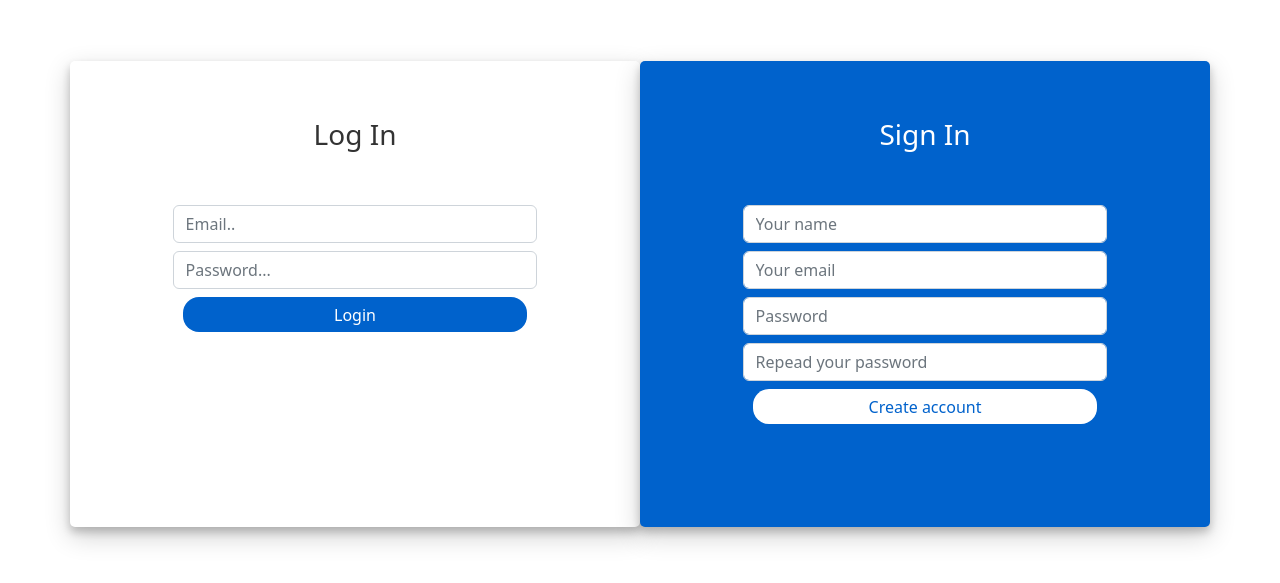
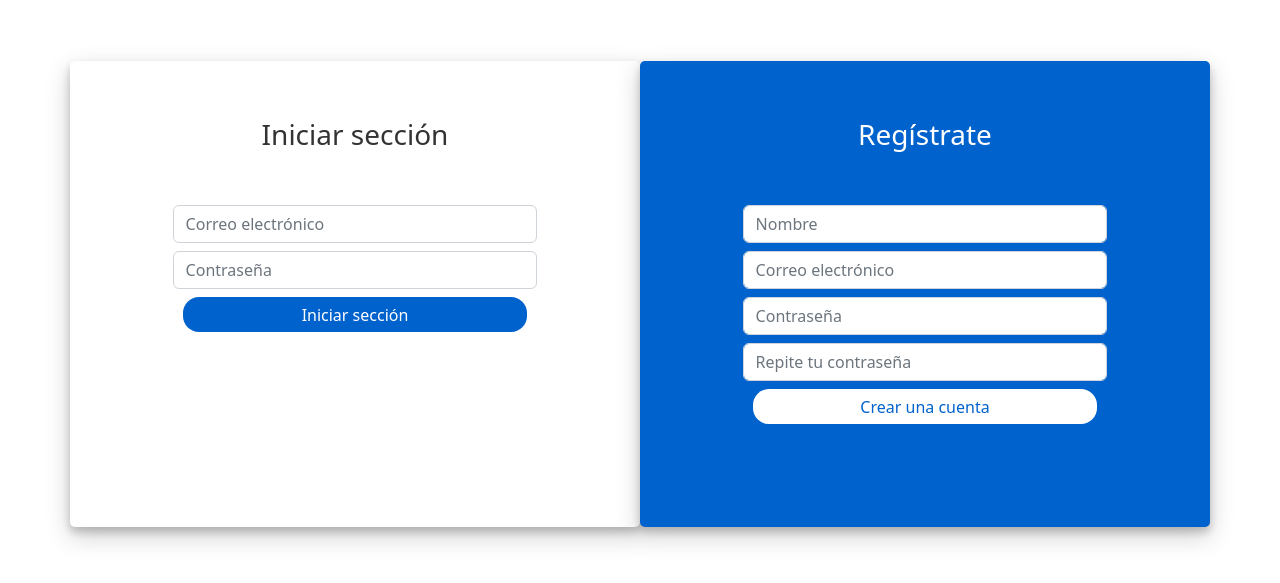
Before and after one commit to bluediu/calendar-app-frontent, a React (Create React App) app: page /auth in a window 1280 px wide. Shown: the part 131-714 px from the top of the page. Built offline with nearby package versions, Linux system fonts and the light colour scheme.

Commit message:
auth: language

```diff
--- a/src/auth/pages/forms/Login.tsx
+++ b/src/auth/pages/forms/Login.tsx
@@ -12,9 +12,11 @@ export const Login = () => {
     initialValues: initialValues(),
     validationSchema: Yup.object({
       email: Yup.string()
-        .email('Invalida email')
-        .required('email is required'),
-      password: Yup.string().required('Password is required'),
+        .email('El correo es invalido')
+        .required('El correo es necesario'),
+      password: Yup.string().required(
+        'La contraseña es necesario'
+      ),
     }),
     onSubmit: async ({ email, password }) => {
       dispatch(startLogin({ email, password }));
@@ -23,13 +25,13 @@ export const Login = () => {
 
   return (
     <>
-      <h3>Log In</h3>
+      <h3>Iniciar sección</h3>
       <form onSubmit={formik.handleSubmit}>
         <div className="form-group mb-2">
           <input
             type="text"
             className="form-control"
-            placeholder="Email.."
+            placeholder="Correo electrónico"
             name="email"
             value={formik.values.email}
             onChange={formik.handleChange}
@@ -45,7 +47,7 @@ export const Login = () => {
           <input
             type="password"
             className="form-control"
-            placeholder="Password..."
+            placeholder="Contraseña"
             name="password"
             value={formik.values.password}
             onChange={formik.handleChange}
@@ -61,7 +63,7 @@ export const Login = () => {
           <input
             type="submit"
             className="btnSubmit"
-            value="Login"
+            value="Iniciar sección"
           />
         </div>
       </form>
--- a/src/auth/pages/forms/Register.tsx
+++ b/src/auth/pages/forms/Register.tsx
@@ -12,22 +12,22 @@ export function Register() {
     initialValues: initialValues(),
     validationSchema: Yup.object({
       name: Yup.string()
-        .matches(/^[a-zA-Z0-9-]*$/, 'Username cannot have blank')
-        .required('Name is required'),
+        .matches(/^[a-zA-Z0-9-]*$/, 'Formato no valido')
+        .required('El nombre es necesario'),
       email: Yup.string()
-        .email('Email is not valid')
-        .required('Email is required'),
+        .email('El correo no es valido')
+        .required('El correo es necesario'),
       password: Yup.string()
-        .required('Password is required')
+        .required('La contraseña es necesaria')
         .oneOf(
           [Yup.ref('repeatPassword')],
-          'Passwords are not the same'
+          'Las contraseñas no son iguales'
         ),
       repeatPassword: Yup.string()
-        .required('Password is required')
+        .required('La contraseña es necesaria')
         .oneOf(
           [Yup.ref('password')],
-          'Passwords are not the same'
+          'Las contraseña no son iguales'
         ),
     }),
     onSubmit: async ({ email, name, password }) => {
@@ -37,14 +37,14 @@ export function Register() {
 
   return (
     <>
-      <h3>Sign In</h3>
+      <h3>Regístrate</h3>
 
       <form onSubmit={formik.handleSubmit}>
         <div className="form-group mb-2">
           <input
             type="text"
             className="form-control"
-            placeholder="Your name"
+            placeholder="Nombre"
             name="name"
             value={formik.values.name}
             onChange={formik.handleChange}
@@ -59,7 +59,7 @@ export function Register() {
           <input
             type="email"
             className="form-control"
-            placeholder="Your email"
+            placeholder="Correo electrónico"
             name="email"
             value={formik.values.email}
             onChange={formik.handleChange}
@@ -74,7 +74,7 @@ export function Register() {
           <input
             type="password"
             className="form-control"
-            placeholder="Password"
+            placeholder="Contraseña"
             name="password"
             value={formik.values.password}
             onChange={formik.handleChange}
@@ -90,7 +90,7 @@ export function Register() {
           <input
             type="password"
             className="form-control"
-            placeholder="Repead your password"
+            placeholder="Repite tu contraseña"
             name="repeatPassword"
             value={formik.values.repeatPassword}
             onChange={formik.handleChange}
@@ -106,7 +106,7 @@ export function Register() {
           <input
             type="submit"
             className="btnSubmit"
-            value="Create account"
+            value="Crear una cuenta"
           />
         </div>
       </form>
```
